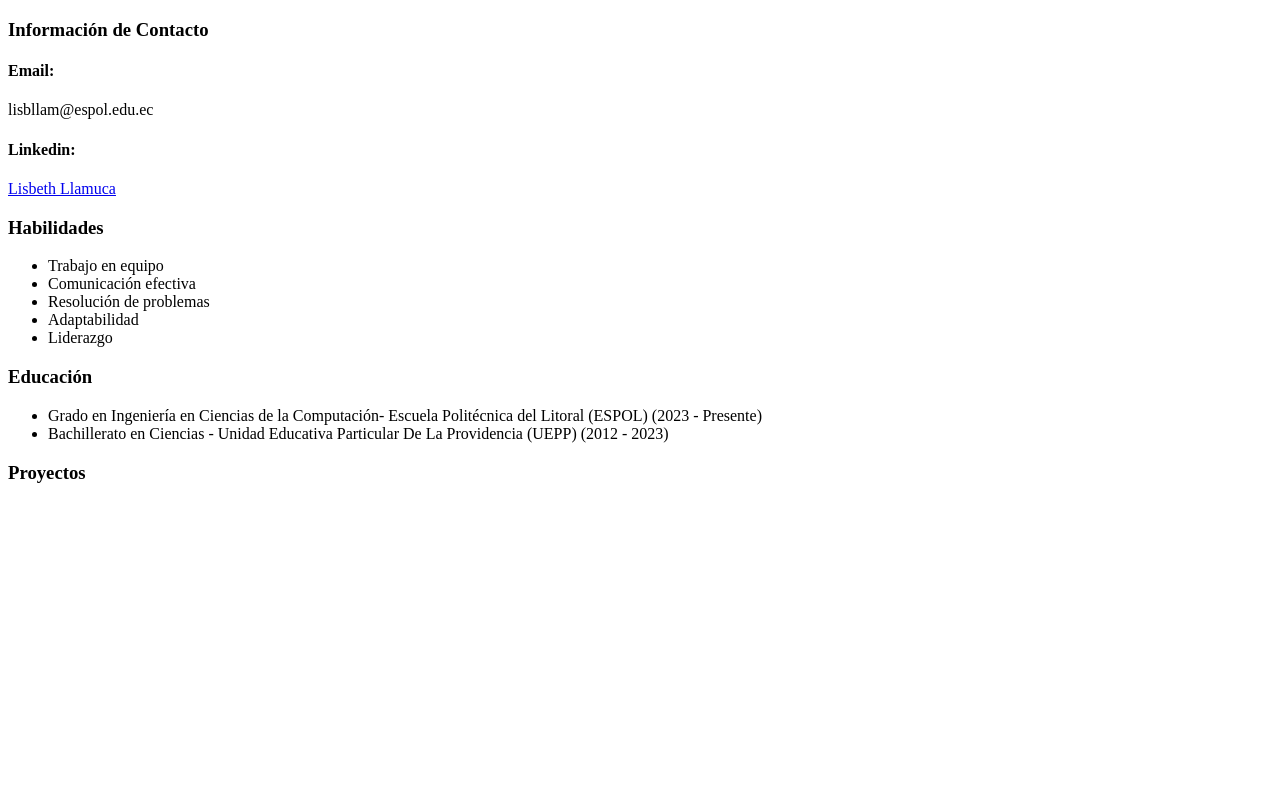
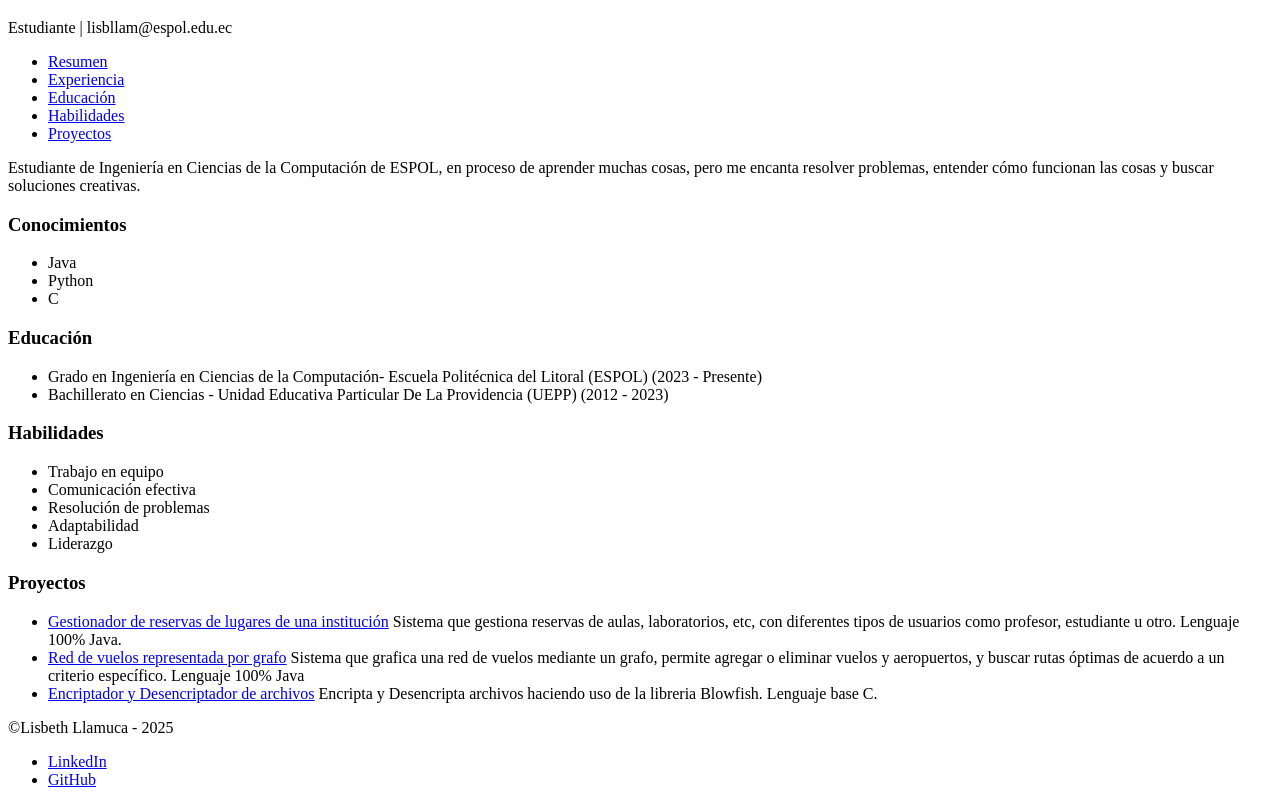
Before and after one commit to lisbllam/curriculum, a plain HTML site: page index.html in a window 1280 px wide. Shown: the part 61-866 px from the top of the page. Before the commit the page ends 800 px from the top, so only its background shows below. Drawn offline with Linux system fonts and the light colour scheme.

Commit message:
Modifications

```diff
--- a/index.html
+++ b/index.html
@@ -1,17 +1,50 @@
 <!DOCTYPE html>
 <html>
     <head>
-        <title>Mi Curriculum</title>
+        <title>Mi Curriculum Vitae</title>
         <meta charset="utf-8" />
         <link rel="stylesheet" href="styles.css" />
     </head>
     <body>
+        <header>
             <h1>Lisbeth Llamuca</h1>
-        <h3>Información de Contacto</h3>
-        <h4>Email:</h4>
-        <p>lisbllam@espol.edu.ec</p>
-        <h4>Linkedin: </h4>
-        <a href=https://www.google.com>Lisbeth Llamuca</a>
+            <p>Estudiante | lisbllam@espol.edu.ec</p>
+        </header>
+
+        <nav>
+            <ul>
+                <li><a href="#resumen">Resumen</a></li>
+                <li><a href="#conocimientos">Experiencia</a></li>
+                <li><a href="#educacion">Educación</a></li>
+                <li><a href="#habilidades">Habilidades</a></li>
+                <li><a href="#proyectos">Proyectos</a></li>
+            </ul>
+        </nav>
+
+        <main>
+            <section id="resumen">
+                <p>Estudiante de Ingeniería en Ciencias de la Computación de ESPOL, en proceso de aprender muchas cosas, pero me encanta resolver problemas,
+                    entender cómo funcionan las cosas y buscar soluciones creativas.</p>
+            </section>
+
+            <section id="conocimientos">
+                <h3>Conocimientos</h3>
+                <ul>
+                    <li>Java</li>
+                    <li>Python</li>
+                    <li>C</li>
+                </ul>
+            </section>
+
+            <section id="educacion">
+                <h3>Educación</h3>
+                <ul>
+                    <li>Grado en Ingeniería en Ciencias de la Computación- Escuela Politécnica del Litoral (ESPOL) (2023 - Presente)</li>
+                    <li>Bachillerato en Ciencias - Unidad Educativa Particular De La Providencia (UEPP) (2012 - 2023)</li>
+                </ul>
+            </section>
+
+            <section id="habilidades">
                 <h3>Habilidades</h3>
                 <ul>
                     <li>Trabajo en equipo</li>
@@ -20,12 +53,36 @@
                     <li>Adaptabilidad</li>
                     <li>Liderazgo</li>
                 </ul>
-        <h3>Educación</h3>
+            </section>
+
+            <section id="proyectos">
+                <h3>Proyectos</h3>
                 <ul>
-            <li>Grado en Ingeniería en Ciencias de la Computación- Escuela Politécnica del Litoral (ESPOL) (2023 - Presente)</li>
-            <li>Bachillerato en Ciencias - Unidad Educativa Particular De La Providencia (UEPP) (2012 - 2023)</li>
+                    <li>
+                        <a href="https://github.com/anzagood1/Proyecto-Segundo-Parcial-POO.git">Gestionador de reservas de lugares de una institución</a>
+                        Sistema que gestiona reservas de aulas, laboratorios, etc, con diferentes tipos de usuarios como profesor, estudiante u otro.
+                        Lenguaje 100% Java.
+                    </li>
+                    <li>
+                        <a href="https://github.com/Leaxmus/ED_P1_Grupo09.git">Red de vuelos representada por grafo</a>
+                        Sistema que grafica una red de vuelos mediante un grafo, permite agregar o eliminar vuelos y aeropuertos,
+                        y buscar rutas óptimas de acuerdo a un criterio específico. Lenguaje 100% Java
+                    </li>
+                    <li>
+                        <a href="https://github.com/rafariva-classroom/taller05-i-o-encriptador-LisbethLlamuca.git">Encriptador y Desencriptador de archivos</a>
+                        Encripta y Desencripta archivos haciendo uso de la libreria Blowfish. Lenguaje base C.
+                    </li>
                 </ul>
-        <h3>Proyectos</h3>
+            </section>
+        </main>
+
+        <footer>
+            <p>©Lisbeth Llamuca - 2025</p>
+            <ul>
+                <li><a href= "https://www.linkedin.com/in/lisbeth-llamuca-535a732bb/">LinkedIn</a></li>
+                <li><a href="https://github.com/lisbllam">GitHub</a></li>
+            </ul>
+        </footer>
 
     </body>
 </html>
--- a/styles.css
+++ b/styles.css
@@ -1,3 +1,3 @@
 h1{
-  color: black;
+  color: dark blue;
 }
```
Lines whose indentation alone changed are shown as unchanged.
